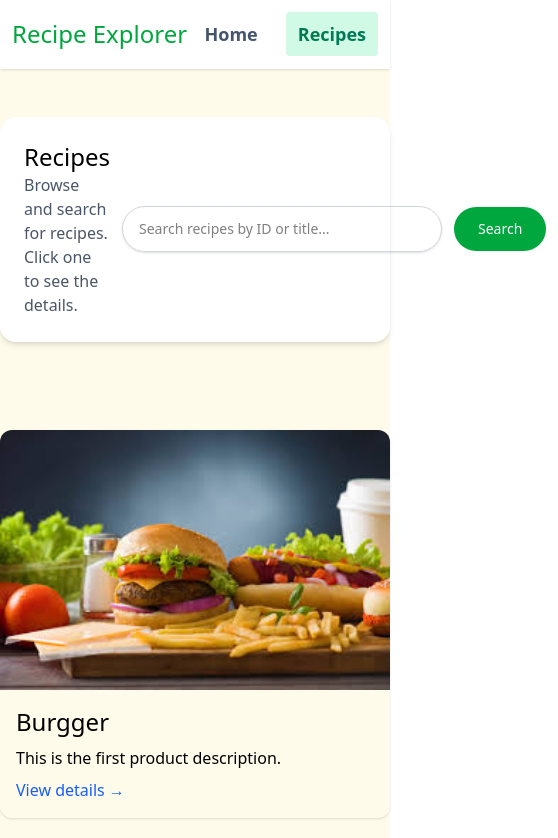
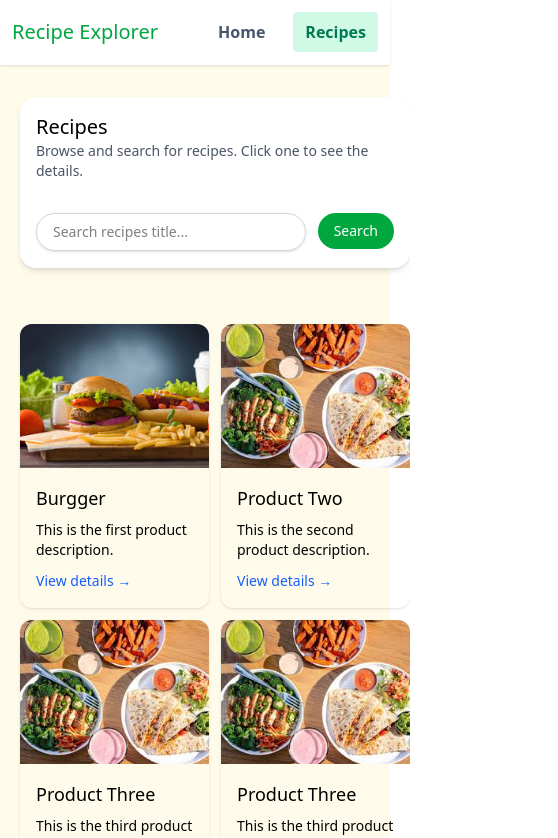
Before and after one commit to arsuhan677/React-Recipes-Explore-SA, a React (Vite) app: page /product in a window 390 px wide. Shown: the top 838 px of the page, 558 px wide, since content can reach past the window. Built offline with nearby package versions, Linux system fonts and the light colour scheme.

Commit message:
update for ress

```diff
--- a/src/Header.jsx
+++ b/src/Header.jsx
@@ -9,7 +9,7 @@ function Header(props) {
       <div className="container mx-auto flex items-center justify-between p-3">
         <div>
           <NavLink to="/" end>
-            <h1 className="text-2xl text-green-600 font-medium">
+            <h1 className="text-xl sm:text-2xl text-green-600 font-medium">
               Recipe Explorer
             </h1>
           </NavLink>
@@ -20,7 +20,7 @@ function Header(props) {
           <NavLink
             to="/"
             className={({ isActive }) =>
-              `rounded px-3 py-2 transition font-semibold text-lg ${
+              `rounded px-3 py-2 transition font-semibold sm:text-lg ${
                 isActive
                   ? "bg-emerald-100 text-emerald-700"
                   : "text-slate-600 hover:text-slate-900"
@@ -34,7 +34,7 @@ function Header(props) {
           <NavLink
             to="/product"
             className={({ isActive }) =>
-              `rounded px-3 py-2 transition font-semibold text-lg ${
+              `rounded px-3 py-2 transition font-semibold sm:text-lg ${
                 isActive
                   ? "bg-emerald-100 text-emerald-700"
                   : "text-slate-600 hover:text-slate-900"
--- a/src/component/Home.jsx
+++ b/src/component/Home.jsx
@@ -3,24 +3,27 @@ import { NavLink } from "react-router";
 
 function Home(props) {
   return (
-    <div className="bg-white border border-white shadow-sm container mx-auto py-10 p-10 my-12 rounded-2xl">
-      <div className="">
-        <p className="text-[20px] uppercase text-green-400 mb-4">wellcome</p>
-        <h2 className="text-5xl font-bold mb-4">
+    <div className="bg-white border border-white shadow-sm container mx-5 sm:mx-auto py-8 px-5 sm:px-10 my-12 rounded-2xl">
+  <div className="mb-6 sm:mb-10">
+    <p className="text-[18px] sm:text-[20px] uppercase text-green-400 mb-2 sm:mb-4">Welcome</p>
+    <h2 className="text-4xl sm:text-4xl md:text-5xl font-bold mb-4">
       Discover new dishes step by step
     </h2>
-        <p className="text-xl text-gray-600 mb-6">
+    <p className="text-base sm:text-lg md:text-xl text-gray-600 mb-6">
       Browse curated recipes, open quick views, and dive into ingredients or
       cooking steps without leaving the page. <br /> Perfect for learning
       the basics of React Router.
     </p>
   </div>
-      <div className="">
-        <NavLink to={"/product"} >
-        <button className="bg-green-600 hover:bg-green-500 shadow-lg shadow-green-500 py-3.5 px-6 rounded-full cursor-pointer text-white text-lg">Explore Recipes</button>
+  <div>
+    <NavLink to={"/product"}>
+      <button className="bg-green-600 hover:bg-green-500 shadow-lg shadow-green-500 py-3 px-5 sm:py-3.5 sm:px-6 rounded-full cursor-pointer text-white text-base sm:text-lg w-full sm:w-auto">
+        Explore Recipes
+      </button>
     </NavLink>
   </div>
 </div>
+
   );
 }
 
--- a/src/component/Product.jsx
+++ b/src/component/Product.jsx
@@ -161,26 +161,26 @@ function Product(props) {
   return (
     <div>
   {/* Search Section */}
-      <div className="bg-white container mx-auto items-center justify-between flex border-b border-white shadow-md p-6 my-12 rounded-2xl">
-        <div>
-          <h2 className="text-2xl font-medium">Recipes</h2>
-          <p className="text-gray-600">
+  <div className="bg-white container mx-5 sm:mx-auto flex flex-col sm:flex-row items-start sm:items-center justify-between border-b border-white shadow-md p-4 sm:p-10 my-8 sm:my-12 rounded-2xl gap-4 sm:gap-0">
+    <div className="mb-4 sm:mb-0">
+      <h2 className="text-xl sm:text-2xl font-medium">Recipes</h2>
+      <p className="text-gray-600 text-sm sm:text-base">
         Browse and search for recipes. Click one to see the details.
       </p>
     </div>
-        <div className="flex items-center gap-3 p-3">
-          <div className="flex items-center w-80 border border-gray-300 rounded-full px-4 py-3 shadow-sm">
+    <div className="flex sm:flex-row items-start sm:items-center gap-3 w-full sm:w-auto">
+      <div className="flex items-center w-full sm:w-80 border border-gray-300 rounded-full px-4 py-2 shadow-sm">
         <input
           type="text"
-              placeholder="Search recipes by ID or title..."
+          placeholder="Search recipes title..."
           value={query}
           onChange={(e) => setQuery(e.target.value)}
-              className="flex-1 outline-none text-sm"
+          className="flex-1 outline-none text-sm sm:text-base"
         />
       </div>
       <button
         onClick={handleSearch}
-            className="bg-green-600 hover:bg-green-500 text-white px-6 py-3 cursor-pointer rounded-full text-sm font-medium"
+        className="bg-green-600 hover:bg-green-500 text-white sm:w-auto px-4 sm:px-6 py-2 sm:py-3 rounded-full text-sm sm:text-base font-medium"
       >
         Search
       </button>
@@ -188,22 +188,26 @@ function Product(props) {
   </div>
 
   {/* Product Cards */}
-      <div className="container mx-auto grid grid-cols-1 md:grid-cols-2 lg:grid-cols-3 gap-6 py-10">
+  <div className="container mx-5 sm:mx-auto grid grid-cols-2 sm:grid-cols-1 md:grid-cols-2 lg:grid-cols-3 gap-3 sm:gap-6 py-6 sm:py-10">
     {filteredProducts.map((product) => (
       <NavLink
         key={product.id}
         state={product}
         to={`/productDetails/${product.id}`}
       >
-            <div className="rounded-xl card bg-base-100 shadow-sm overflow-hidden">
-              <img className="w-full" src={product.img} alt={product.title} />
+        <div className="rounded-xl card bg-base-100 shadow-sm overflow-hidden hover:shadow-lg transition-shadow duration-300">
+          <img
+            className="w-full h-36 sm:h-56 md:h-60 object-cover"
+            src={product.img}
+            alt={product.title}
+          />
           <div className="card-body p-4">
-                <h2 className="card-title text-2xl font-medium mb-2">
+            <h2 className="card-title text-lg sm:text-xl md:text-2xl font-medium mb-2">
               {product.title}
             </h2>
-                <p className="mb-2">{product.description}</p>
+            <p className="text-sm sm:text-base mb-2">{product.description}</p>
             <div className="card-actions justify-end">
-                  <button className="text-blue-600 font-medium cursor-pointer">
+              <button className="text-blue-600 font-medium text-sm sm:text-base cursor-pointer">
                 View details →
               </button>
             </div>
@@ -214,6 +218,7 @@ function Product(props) {
   </div>
   <Outlet />
 </div>
+
   );
 }
 
--- a/src/component/ProductDetails.jsx
+++ b/src/component/ProductDetails.jsx
@@ -11,41 +11,55 @@ function ProductDetails(props) {
   // console.log(steps.state);
   return (
     <div>
-      <div className="card card-side bg-white rounded-2xl overflow-hidden my-12 shadow-sm container mx-auto flex space-x-10">
-        <div className="w-1/2">
-          <img className="w-full" src={product.img} alt={product.title} />
-          {/* <img
-            className="w-full object-cover"
+      <div className="card bg-white rounded-2xl overflow-hidden my-12 shadow-sm container mx-auto flex flex-col lg:flex-row gap-6 lg:gap-10 p-5">
+
+  {/* Image Section */}
+  <div className="w-full lg:w-1/2">
+    <img
+      className="w-full h-64 sm:h-80 lg:h-full object-cover rounded-xl"
       src={product.img}
       alt={product.title}
-          /> */}
+    />
   </div>
 
-        <div className="card-body w-1/2 py-10">
-          <h4 className="text-lg uppercase text-green-500 mb-4">
+  {/* Text Section */}
+  <div className="card-body w-full lg:w-1/2 py-5">
+    <h4 className="text-base sm:text-lg uppercase text-green-500 mb-2">
       recipes{" "}
-            <span className="text-lg uppercase text-green-500">
-              # [{product.id}]
-            </span>
+      <span className="uppercase text-green-500"># [{product.id}]</span>
     </h4>
-          <h2 className="card-title text-3xl font-semibold mb-4">
+
+    <h2 className="card-title text-2xl sm:text-3xl font-semibold mb-4">
       {product.title}
     </h2>
-          <p className="mb-6 text-lg text-gray-600">{product.description}</p>
 
-          <div className="card-actions justify-end space-x-4">
-            <button onClick={() => setToggleOption("ing")} className="btn btn-sm text-gray-800 hover:text-cyan-500 rounded-full border py-2 px-5 hover:border-cyan-500 font-semibold cursor-pointer">
+    <p className="mb-6 text-gray-600 text-base sm:text-lg">
+      {product.description}
+    </p>
+
+    {/* Buttons */}
+    <div className="card-actions flex flex-wrap gap-3 justify-start">
+      <button
+        onClick={() => setToggleOption("ing")}
+        className="text-gray-800 hover:text-cyan-500 rounded-full border py-2 px-5 hover:border-cyan-500 font-semibold cursor-pointer"
+      >
         View ingredients
       </button>
-            <button onClick={() => setToggleOption("step")} className="btn btn-sm text-gray-800 hover:text-cyan-500 rounded-full border py-2 px-5 hover:border-cyan-500 font-semibold cursor-pointer">
+
+      <button
+        onClick={() => setToggleOption("step")}
+        className="text-gray-800 hover:text-cyan-500 rounded-full border py-2 px-5 hover:border-cyan-500 font-semibold cursor-pointer"
+      >
         View steps
       </button>
+
       <button className="bg-cyan-500 hover:bg-cyan-400 py-3 px-6 rounded-full text-black cursor-pointer font-semibold">
         Quick view
       </button>
     </div>
   </div>
 </div>
+
       <div className="container mx-auto">
         <div className="bg-white rounded-2xl p-10 shadow-lg border border-white">
           <div className="space-x-12 text-lg">
```
Lines whose indentation alone changed are shown as unchanged.
